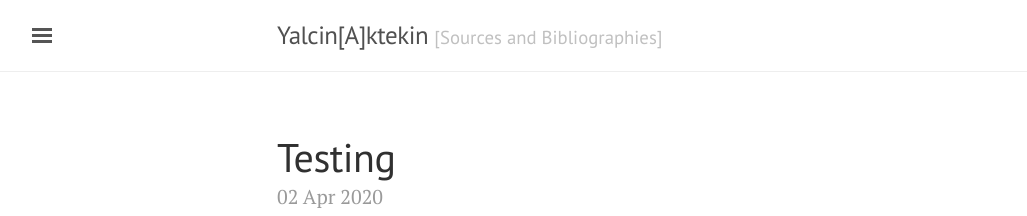
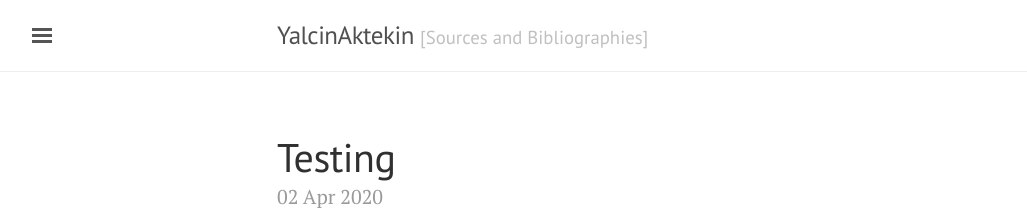
Before and after one commit to yalcinaktekin/yalcinaktekin.github.io, a Jekyll site: the page built from index.html, in a window 1280 px wide. Shown: the top 216 px of the page, without its empty margins (3-1030 px from the left). Built offline with Jekyll 4.4.1, drawn with Linux system fonts in a browser that asks for light colours; the list of posts is cut into pages by our own code.

Commit message:
Update _config.yml

```diff
--- a/_config.yml
+++ b/_config.yml
@@ -4,7 +4,7 @@
 permalink:        pretty
 
 # Setup
-title:            Yalcin[A]ktekin
+title:            YalcinAktekin
 tagline:          '[Sources and Bibliographies]'
 description:      'Yalcin Aktekin'
 url:              https://yalcinaktekin.github.io
```
